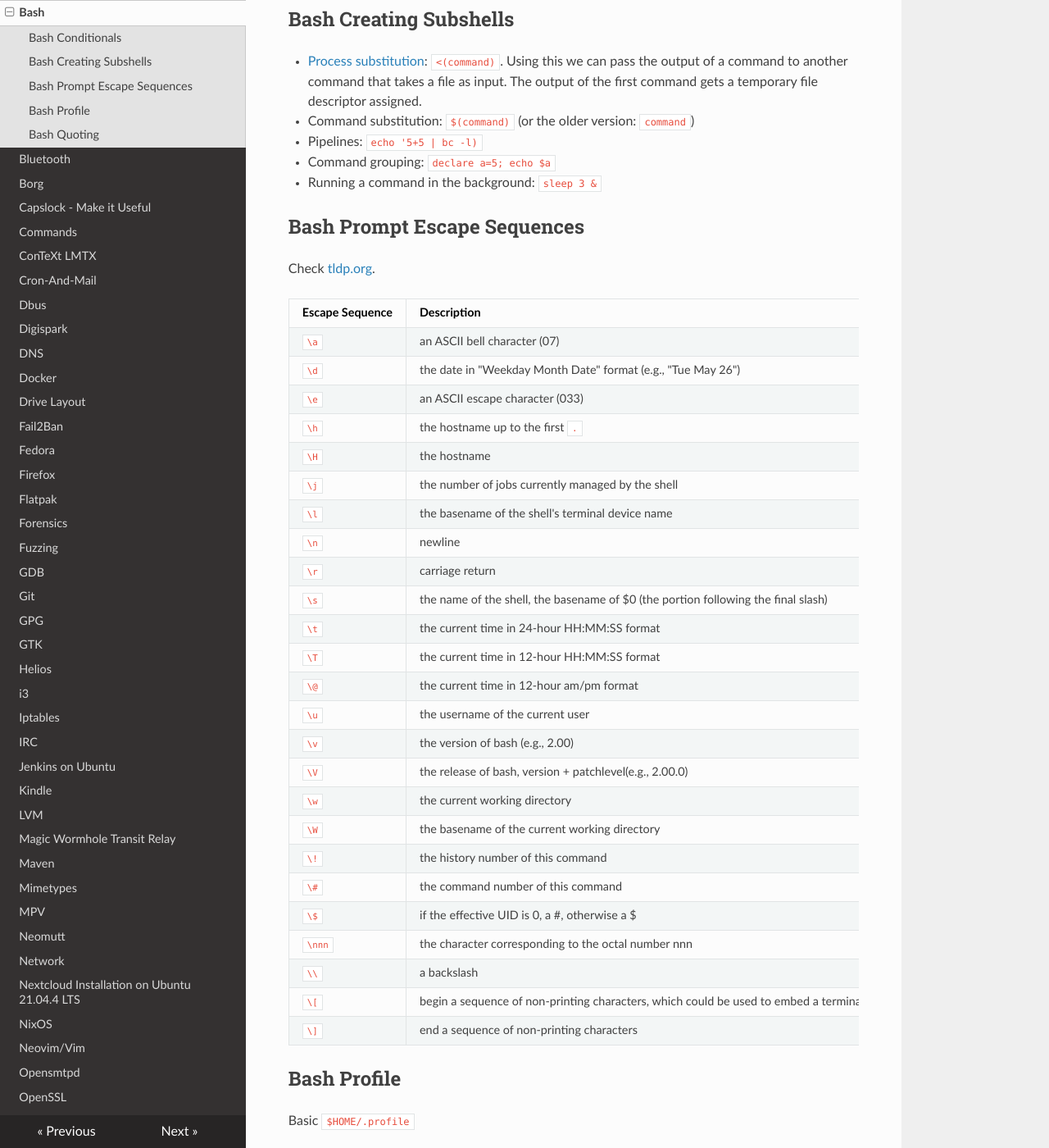
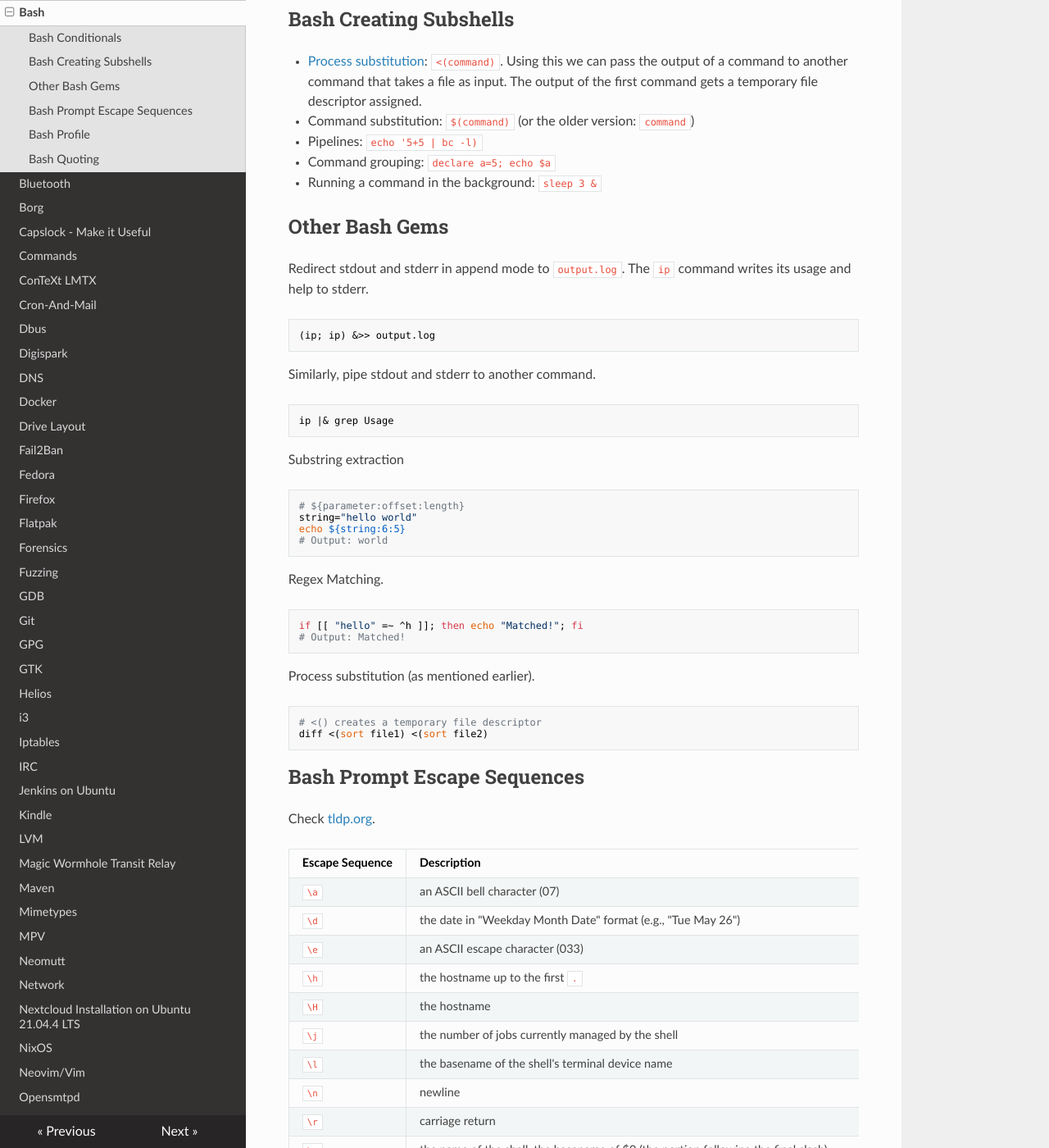
Before and after one commit to Maaxxs/wiki, an MkDocs documentation site: the page built from docs/bash.md, in a window 1280 px wide and 1400 px high, scrolled down 1508 px. Shown: the whole window at 82% size. Built offline with MkDocs 1.6.1, drawn with Linux system fonts in a browser that asks for light colours; nearby versions of some CDN libraries.

Commit message:
bash: add more gems

````diff
--- a/docs/bash.md
+++ b/docs/bash.md
@@ -53,6 +53,44 @@ or the manpage `man test` for more information.
 * Pipelines: `echo '5+5 | bc -l)`
 * Command grouping: `declare a=5; echo $a`
 * Running a command in the background: `sleep 3 &`
+
+## Other Bash Gems
+
+Redirect stdout and stderr in append mode to `output.log`.
+The `ip` command writes its usage and help to stderr.
+
+```sh
+(ip; ip) &>> output.log
+```
+
+Similarly, pipe stdout and stderr to another command.
+
+```sh
+ip |& grep Usage
+```
+
+Substring extraction
+
+```sh
+# ${parameter:offset:length}
+string="hello world"
+echo ${string:6:5}
+# Output: world
+```
+
+Regex Matching.
+
+```sh
+if [[ "hello" =~ ^h ]]; then echo "Matched!"; fi
+# Output: Matched!
+```
+
+Process substitution (as mentioned earlier).
+
+```sh
+# <() creates a temporary file descriptor
+diff <(sort file1) <(sort file2)
+```
 
 ## Bash Prompt Escape Sequences
 
````
